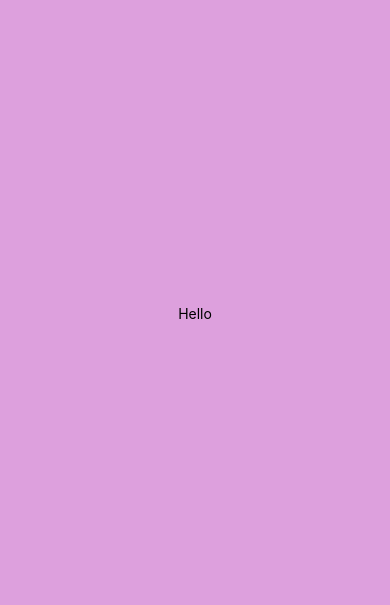
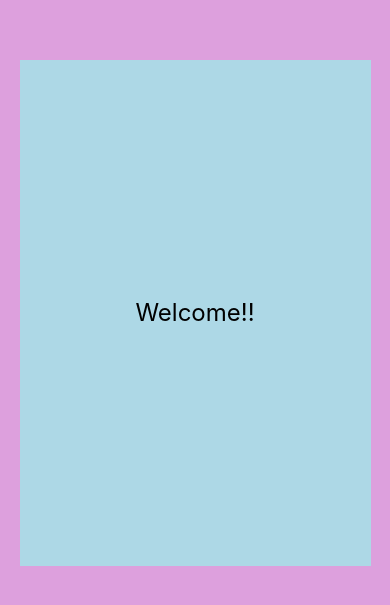
Before and after one commit to Narotam-Mishra/react-native-learning, a React Native app in the folder DynamicUI/: screen / in a window 390 px wide. Shown: the part 109-714 px from the top of the page. Built offline with nearby package versions, Linux system fonts and the light colour scheme.

Commit message:
react-native_Dimensions_API_1.40

```diff
--- a/DynamicUI/App.js
+++ b/DynamicUI/App.js
@@ -1,12 +1,17 @@
-import { StyleSheet, Text, View } from 'react-native';
+import { Dimensions, StyleSheet, Text, View } from 'react-native';
 
 export default function App() {
   return (
     <View style={styles.container}>
-      <Text>Hello</Text>
+      <View style={styles.box}>
+          <Text style={styles.text}>Welcome!!</Text>
+      </View>
     </View>
   );
 }
+
+const windowWidth = Dimensions.get("window").width;
+const windowHeight = Dimensions.get("window").height;
 
 const styles = StyleSheet.create({
   container: {
@@ -15,4 +20,14 @@ const styles = StyleSheet.create({
     alignItems: 'center',
     justifyContent: 'center',
   },
+  box:{
+    width: windowWidth > 500 ? "70%" : "90%",
+    height: windowHeight > 600 ? "60%": "90%",
+    backgroundColor: "lightblue",
+    alignItems: "center",
+    justifyContent: "center",
+  },
+  text:{
+    fontSize: windowWidth > 500 ? 50 : 24,
+  }
 });
--- a/DynamicUI/package.json
+++ b/DynamicUI/package.json
@@ -12,7 +12,10 @@
     "expo": "~49.0.23",
     "expo-status-bar": "~1.6.0",
     "react": "18.2.0",
-    "react-native": "0.72.10"
+    "react-native": "0.72.10",
+    "react-native-web": "~0.19.6",
+    "react-dom": "18.2.0",
+    "@expo/webpack-config": "^19.0.0"
   },
   "devDependencies": {
     "@babel/core": "^7.20.0"
```
Also changed, not shown: 2 other files (tests, documents, lock files or other folders).
